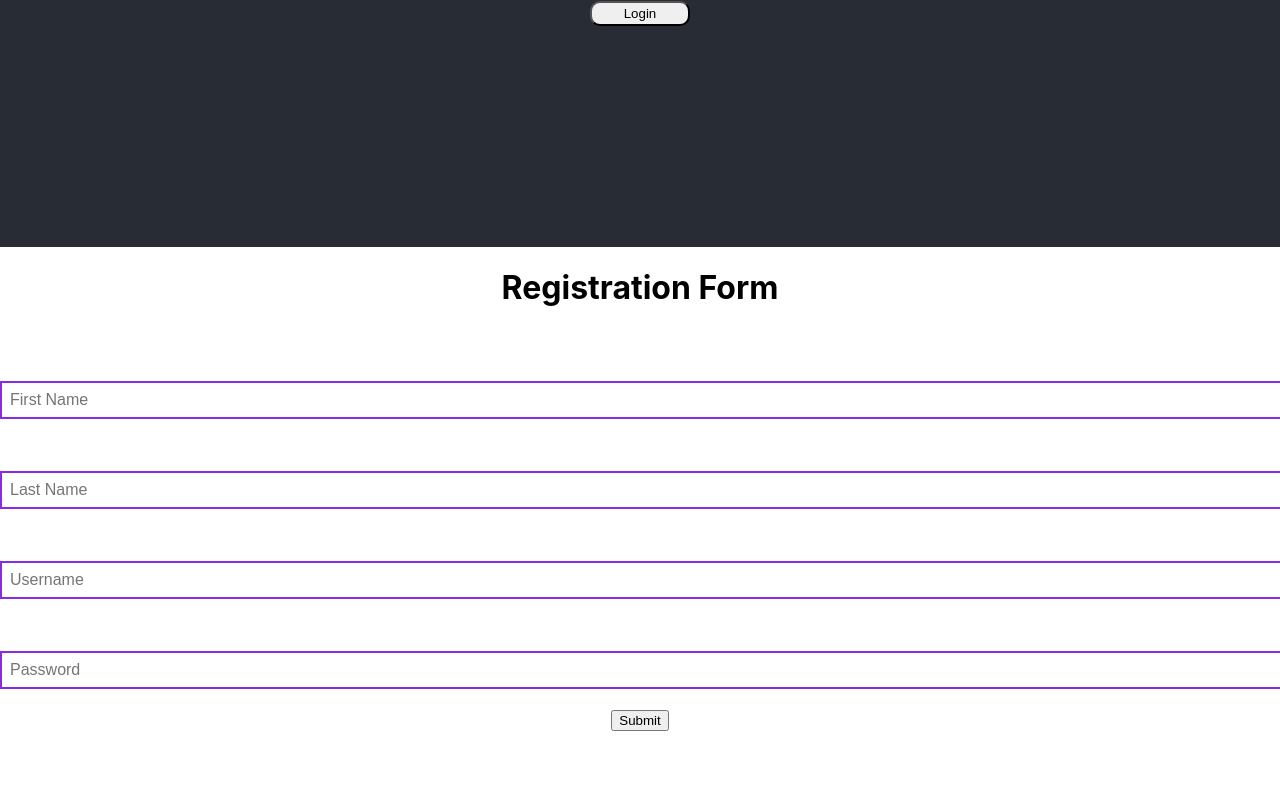
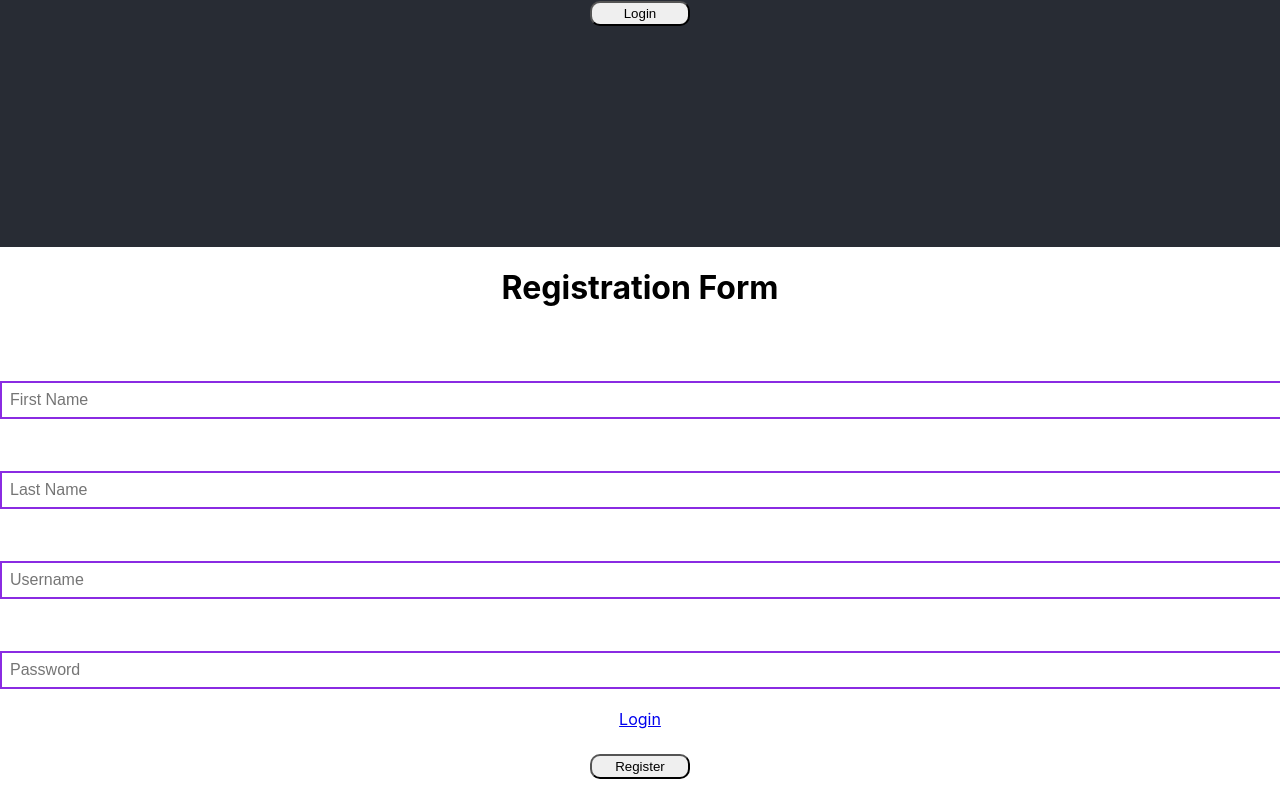
Before and after one commit to Build-Week-PotluckPlanner/Frontend, a React (Create React App) app in the folder potluck/: page / in a window 1280 px wide. Shown: the part 857-1662 px from the top of the page. Before the commit the page ends 1588 px from the top, so only its background shows below. Built offline with nearby package versions, Linux system fonts and the light colour scheme.

Commit message:
started styling

```diff
--- a/potluck/package.json
+++ b/potluck/package.json
@@ -4,14 +4,11 @@
   "private": true,
   "dependencies": {
     "axios": "^0.19.0",
-
+    "bootstrap": "^4.3.1",
     "formik": "^2.0.4",
     "react": "^16.12.0",
     "react-dom": "^16.12.0",
     "react-router-dom": "^5.1.2",
-
-    "bootstrap": "^4.3.1",
-
     "react-scripts": "3.2.0",
     "styled-components": "^4.4.1",
     "yup": "^0.27.0"
--- a/potluck/src/components/onboarding/LoginForm.js
+++ b/potluck/src/components/onboarding/LoginForm.js
@@ -54,7 +54,7 @@ const Login = ({values, errors, touched, status}) => {
                     <Field type="text" name="pw" placeholder="insert password"/>
                     {touched.pw && errors.pw && (<p className="error">{errors.pw}</p>)}
                     </label>
-                    <Link className="register" to = "/RegisterForm">Register</Link>
+                    <Link className="register" to = "./RegisterForm">Register</Link>
                     <Button type="submit">Login</Button>
                 </StyledForm>
             </Form>
--- a/potluck/src/components/onboarding/RegisterForm.js
+++ b/potluck/src/components/onboarding/RegisterForm.js
@@ -2,6 +2,21 @@ import React, { useState, useEffect } from 'react';
 import { withFormik, Form, Field } from 'formik';
 import * as Yup from 'yup';
 import axios from 'axios';
+import styled from "styled-components"
+import {Link} from "react-router-dom"
+
+const StyledForm = styled.div`
+display: flex;
+flex-direction: column;
+align-items: center;
+justify-content: space-evenly;
+`;
+
+const Button = styled.button`
+width: 100px;
+height: 25px
+border-radius: 10px
+margin: 2%`;
 
 const Register = ({ errors, touched, status}) => {
   const [users, setUsers] = useState([]);
@@ -27,19 +42,20 @@ const Register = ({ errors, touched, status}) => {
         <Field type="password" name="password" placeholder="Password" />
         {touched.password && errors.password && <p className="errors">{errors.password}</p>}
         <br></br>
+        <Link className="login" to = "./LoginForm">Login</Link>
+        <br></br>
+        <Button type="submit">Register</Button>
 
-
-        <button>Submit</button>
       </Form>
 
 
-
-      {/* This is where we display our post request */}
       {users.map(user => (
 
             <ul key="{user.id}">
-              <li>Name: {user.firstName}</li>
+              <li>First Name: {user.firstName}</li>
+              <li>Last Name: {user.lastName}</li>
               <li>Username: {user.username}</li>
+              <li>Password: {user.password}</li>
 
             </ul>
           ))}
@@ -65,7 +81,7 @@ const FormikRegister = withFormik({
   }),
   handleSubmit(values, { setStatus }) {
     axios
-      .post("https://potluck-planner-backend.herokuapp.com/api/register", values)
+      .post("https://reqres.in/api/users/", values)
       .then(res => {
         setStatus(res.data);
         console.log(res);
```
Also changed, not shown: 1 other file (tests, documents, lock files or other folders).
